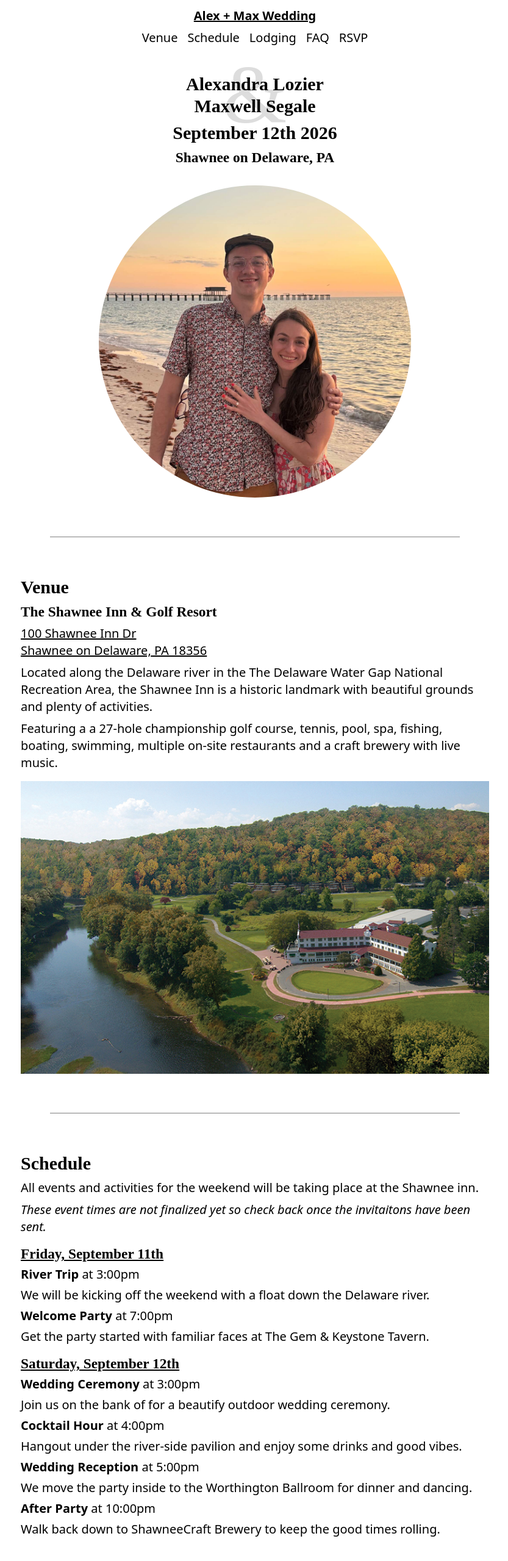
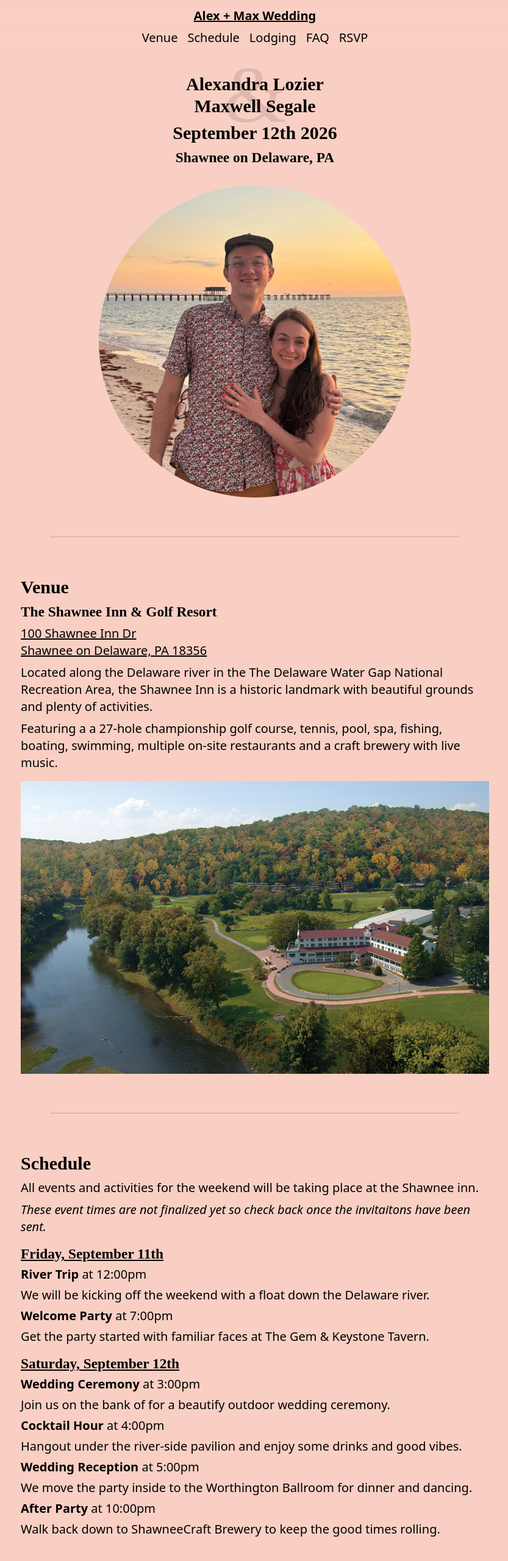
Before and after one commit to max-segale/wedding, an Astro site: page / in a window 1280 px wide. Shown: the top 2560 px of the page at 61% size, without its empty margins (222-1055 px from the left). Built offline with nearby package versions, Linux system fonts and the light colour scheme; Astro itself is replaced by a stand-in of ours.

Commit message:
Update colors

```diff
--- a/src/components/Header.astro
+++ b/src/components/Header.astro
@@ -19,7 +19,7 @@ import Navigation from './Navigation.astro';
     flex-flow: column nowrap;
     align-items: stretch;
     justify-content: flex-end;
-    background: rgb(255 255 255 / 0.5);
+    background: rgb(249 207 195 / 0.5);
     padding: 1rem;
     text-align: center;
     backdrop-filter: blur(1rem);
--- a/src/components/Schedule.astro
+++ b/src/components/Schedule.astro
@@ -6,7 +6,7 @@ const schedule = [
     events: [
       {
         name: 'River Trip',
-        time: '3:00pm',
+        time: '12:00pm',
         description: 'We will be kicking off the weekend with a float down the Delaware river.',
       },
       {
--- a/src/components/Section.astro
+++ b/src/components/Section.astro
@@ -25,6 +25,6 @@ const { id } = Astro.props;
     margin: 4rem 3rem 0;
     height: 0;
     border: 0;
-    border-top: 1px solid grey;
+    border-top: 1px solid rgb(0 0 0 / 0.2);
   }
 </style>
--- a/src/components/Welcome.astro
+++ b/src/components/Welcome.astro
@@ -23,8 +23,8 @@ import Section from './Section.astro';
     z-index: -1;
     display: block;
     line-height: 0;
-    font-size: 4.5em;
-    color: #ddd;
+    font-size: 4.4em;
+    color: rgb(0 0 0 / 0.1);
     font-weight: 300;
   }
 
--- a/src/layouts/Layout.astro
+++ b/src/layouts/Layout.astro
@@ -47,7 +47,7 @@ const pageTitle = (title ? `${title} | ` : '') + 'Alex + Max Wedding 2026';
     text-align: left;
     font-family: system-ui, -apple-system, sans-serif;
     color: #000;
-    background: #fff;
+    background: #f9cfc3;
     font-size: 16px;
     line-height: 1;
 
@@ -66,7 +66,7 @@ const pageTitle = (title ? `${title} | ` : '') + 'Alex + Max Wedding 2026';
   }
 
   h1, h2, h3 {
-    font-family: 'Didot', serif;
+    font-family: serif;
     font-weight: 700;
   }
 
```
